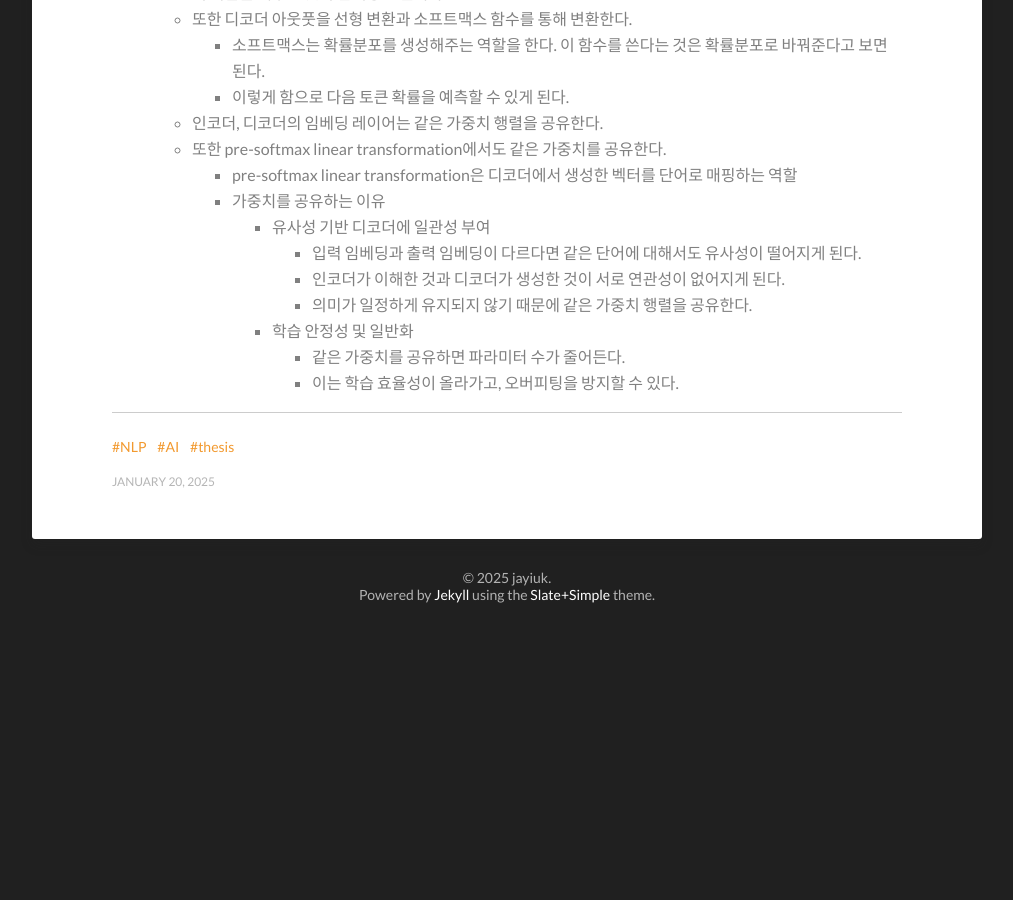
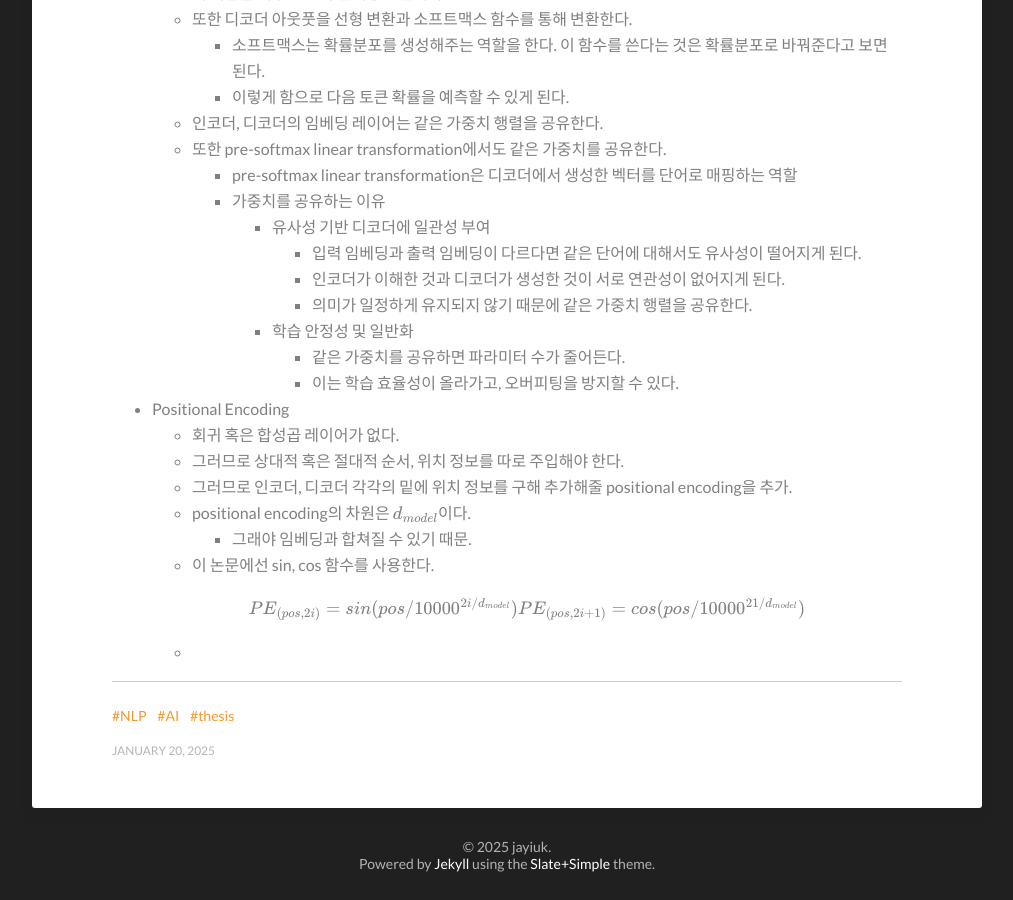
Before and after one commit to jayiuk/jayiuk.github.io, a Jekyll site: the page built from _posts/2025-01-20-transformer-review.md, in a window 1280 px wide and 900 px high, scrolled down 3839 px. Shown: the whole window, without its empty margins (133-1146 px from the left). Built offline with Jekyll 4.4.1, drawn with Linux system fonts in a browser that asks for light colours; formulas are drawn with MathJax 3; comment, search, counter and statistics services are not loaded; before the commit the page ends 4470 px from its top, so only the background shows below that.

Commit message:
positional encoding

```diff
--- a/_posts/2025-01-20-transformer-review.md
+++ b/_posts/2025-01-20-transformer-review.md
@@ -134,3 +134,17 @@ $$W_1 \in R^{d_{model} \times d_{ff}} ,\ W_2 \in R^{d_{ff} \times d_{model}}$$
             - 학습 안정성 및 일반화
                 - 같은 가중치를 공유하면 파라미터 수가 줄어든다.
                 - 이는 학습 효율성이 올라가고, 오버피팅을 방지할 수 있다.
+
+- Positional Encoding
+    - 회귀 혹은 합성곱 레이어가 없다.
+    - 그러므로 상대적 혹은 절대적 순서, 위치 정보를 따로 주입해야 한다.
+    - 그러므로 인코더, 디코더 각각의 밑에 위치 정보를 구해 추가해줄 positional encoding을 추가.
+    - positional encoding의 차원은 $$d_{model}$$이다.
+        - 그래야 임베딩과 합쳐질 수 있기 때문.
+    - 이 논문에선 sin, cos 함수를 사용한다.
+
+    $$PE_{(pos, 2i)} = sin(pos/10000^{2i/d_{model}}) \\
+      PE_{(pos, 2i+1)} = cos(pos/10000^{21/d_{model}})$$
+
+
+    -
```
